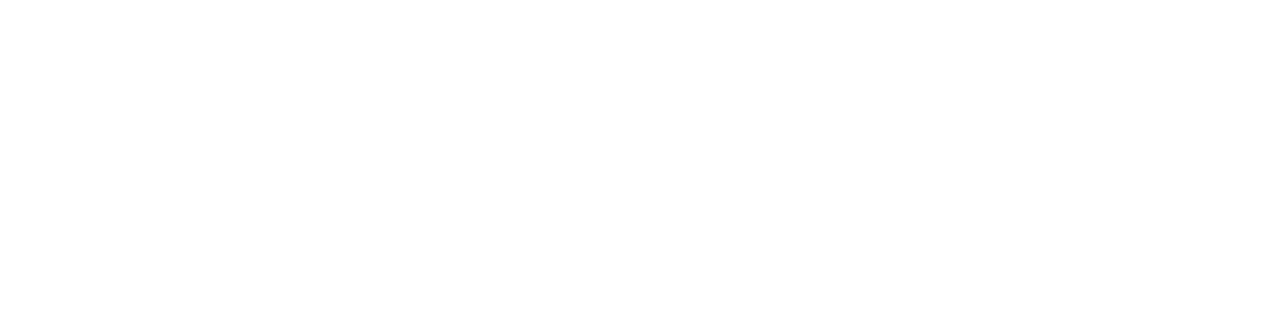
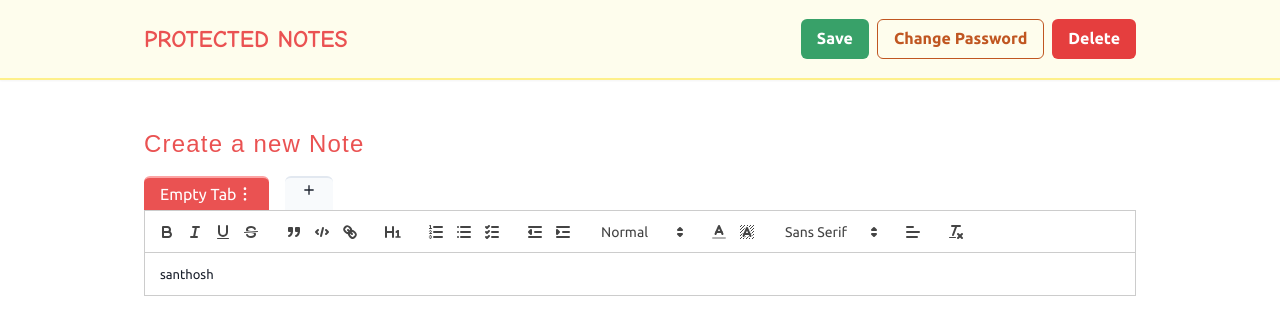
Before and after one commit to Santhosh1933/ProtectedNotes-Frontend, a React (Vite) app: page /edit/1 in a window 1280 px wide. Before the commit this address had no page. Shown: the top 334 px of the page. Built offline with nearby package versions, Linux system fonts and the light colour scheme; a web font is replaced by a local one.

Commit message:
Note create

```diff
--- a/package.json
+++ b/package.json
@@ -18,7 +18,9 @@
     "react-dom": "^18.2.0",
     "react-icons": "^5.2.1",
     "react-quill": "^2.0.0",
-    "react-router-dom": "^6.23.1"
+    "react-router-dom": "^6.23.1",
+    "recoil": "^0.7.7",
+    "uuidv4": "^6.2.13"
   },
   "devDependencies": {
     "@types/react": "^18.2.66",
--- a/src/App.jsx
+++ b/src/App.jsx
@@ -10,7 +10,7 @@ function App() {
       <BrowserRouter>
         <Routes>
           <Route path="/" element={<LandingPage />} />
-          <Route path="new/:name" element={<NewNotes />} />
+          <Route path="edit/:name" element={<NewNotes />} />
           <Route path="/:name" element={<Notes />} />
         </Routes>
       </BrowserRouter>
--- /dev/null
+++ b/src/hooks/NotesHook.js
@@ -0,0 +1,13 @@
+import { atom } from "recoil";
+import { v4 as uuidv4 } from "uuid";
+
+export const noteState = atom({
+  key: "noteState",
+  default: [
+    {
+      id: uuidv4(),
+      tabName: "Empty Tab",
+      content: "santhosh",
+    },
+  ],
+});
--- a/src/main.jsx
+++ b/src/main.jsx
@@ -3,11 +3,14 @@ import ReactDOM from "react-dom";
 import App from "./App.jsx";
 import "./index.css";
 import { ChakraProvider } from "@chakra-ui/react";
+import { RecoilRoot } from "recoil";
 
 ReactDOM.createRoot(document.getElementById("root")).render(
   <React.StrictMode>
     <ChakraProvider>
-      <App />
+      <RecoilRoot>
+        <App />
+      </RecoilRoot>
     </ChakraProvider>
   </React.StrictMode>
 );
--- a/src/pages/NewNotes.jsx
+++ b/src/pages/NewNotes.jsx
@@ -1,10 +1,16 @@
-import React, { useState } from "react";
+import React, { useEffect, useState } from "react";
 import { Navbar } from "../components/Navbar";
 import ReactQuill from "react-quill";
 import "react-quill/dist/quill.snow.css";
+import { v4 as uuidv4 } from "uuid";
+
 import {
   Button,
   Input,
+  Menu,
+  MenuButton,
+  MenuItem,
+  MenuList,
   Modal,
   ModalBody,
   ModalContent,
@@ -13,17 +19,32 @@ import {
   ModalOverlay,
   useDisclosure,
 } from "@chakra-ui/react";
+import { BiPlus } from "react-icons/bi";
+import { GoKebabHorizontal } from "react-icons/go";
+import { useRecoilState } from "recoil";
+import { noteState } from "../hooks/NotesHook";
 
 export const NewNotes = () => {
-  const [tabs, setTabs] = useState([
-    { id: 1, name: "Tab1" },
-    { id: 2, name: "Tab2" },
-  ]);
-  const [activeTab, setActiveTab] = useState(1);
-  const [text, setText] = useState("");
+  const [data, SetData] = useRecoilState(noteState);
+  const [activeTab, setActiveTab] = useState(data[0].id);
+
   const { isOpen, onOpen, onClose } = useDisclosure();
+  const [passwords, setPasswords] = useState({
+    viewPassword: "",
+    editPassword: "",
+  });
+
+  function handlePasswordChange(event) {
+    const { name, value } = event.target;
+    setPasswords((prevPasswords) => ({
+      ...prevPasswords,
+      [name]: value,
+    }));
+  }
+
   function SaveNotes() {
     onOpen();
+    console.log(passwords);
   }
 
   const toolbarOptions = [
@@ -43,6 +64,14 @@ export const NewNotes = () => {
     toolbar: toolbarOptions,
   };
 
+  useEffect(() => {
+    setActiveTab(data[0].id);
+  }, [data.length]);
+
+  // useEffect(() => {
+  //   console.log(data);
+  // }, [data]);
+
   return (
     <div>
       <Navbar SaveNotes={SaveNotes} />
@@ -51,32 +80,99 @@ export const NewNotes = () => {
           <h1 className="text-2xl text-primaryText font-semibold py-4 title tracking-wider">
             Create a new Note
           </h1>
-          <div className="flex w-full gap-4 overflow-scroll rm-scroll">
-            {tabs.map((tab) => (
-              <p
-                key={tab.id}
-                className={`px-4 py-1 ${
-                  activeTab === tab.id
-                    ? "bg-primaryText text-white border-red-300"
-                    : "bg-slate-50 "
-                } rounded-t-md cursor-pointer transition-all border-t-2`}
-                onClick={() => setActiveTab(tab.id)}
-              >
-                {tab.name}
-              </p>
+          <div className="flex w-full gap-4  overflow-scroll rm-scroll">
+            {data.map((tab) => (
+              <Menu key={tab.id}>
+                <div
+                  className={`px-4 py-1 ${
+                    activeTab === tab.id
+                      ? "bg-primaryText text-white border-red-300"
+                      : "bg-slate-50 "
+                  } rounded-t-md cursor-pointer transition-all border-t-2 flex items-center `}
+                  onClick={() => {
+                    setActiveTab(tab.id);
+                  }}
+                >
+                  <p key={tab.id}>{tab.tabName}</p>
+                  <MenuButton>
+                    <GoKebabHorizontal className="rotate-90" />
+                  </MenuButton>
+                </div>
+                <MenuList className="p-4 flex flex-col gap-2">
+                  <Input
+                    defaultValue={tab.tabName}
+                    onChange={(e) => {
+                      const newName = e.target.value;
+                      if (newName.length <= 15) {
+                        SetData((prevTabs) =>
+                          prevTabs.map((prevTab) =>
+                            prevTab.id === tab.id
+                              ? { ...prevTab, tabName: newName }
+                              : prevTab
+                          )
+                        );
+                      }
+                      if (!newName.trim()) {
+                        SetData((prevTabs) =>
+                          prevTabs.map((prevTab) =>
+                            prevTab.id === tab.id
+                              ? { ...prevTab, tabName: "Empty Tab" }
+                              : prevTab
+                          )
+                        );
+                      }
+                    }}
+                  />
+
+                  <MenuItem
+                    as={Button}
+                    onClick={() => {
+                      if (data.length !== 1) {
+                        SetData((prevTabs) =>
+                          prevTabs.filter((prevTab) => prevTab.id !== tab.id)
+                        );
+                      }
+                      setActiveTab(data[0].id);
+                    }}
+                  >
+                    Delete
+                  </MenuItem>
+                </MenuList>
+              </Menu>
             ))}
+            <p
+              className="px-4 py-1 bg-slate-50
+                 rounded-t-md cursor-pointer transition-all border-t-2"
+              onClick={() => {
+                let tabId = uuidv4();
+                SetData((pre) => [
+                  ...pre,
+                  { id: tabId, tabName: `Empty Tab`, content: "" },
+                ]);
+              }}
+            >
+              <BiPlus />
+            </p>
           </div>
           <div className=" w-full h-[65vh] rounded-b-md ">
             <ReactQuill
               modules={modules}
               theme="snow"
-              value={text}
-              onChange={setText}
+              value={data.find((content) => content.id === activeTab)?.content}
+              onChange={(content) => {
+                const newData = [...data];
+                console.log(newData)
+                const tabIndex = newData.findIndex(
+                  (item) => item.id === activeTab
+                );
+                newData[tabIndex] = { ...newData[tabIndex], content: content };
+                SetData(newData);
+              }}
             />
           </div>
         </div>
       </div>
-      <Modal isOpen={isOpen} onClose={onClose}>
+      <Modal closeOnOverlayClick={false} isOpen={isOpen} onClose={onClose}>
         <ModalOverlay />
         <ModalContent>
           <ModalHeader className="text-[#ea5252]">Save Notes</ModalHeader>
@@ -84,11 +180,21 @@ export const NewNotes = () => {
             <p>Create a Password for Both Edit Access and View Access</p>
             <div className="py-4">
               <p>Password for Edit Access</p>
-              <Input type="password" />
+              <Input
+                type="password"
+                name="editPassword"
+                value={passwords.editPassword}
+                onChange={handlePasswordChange}
+              />
             </div>
             <div>
               <p>Password for View Access</p>
-              <Input type="password" />
+              <Input
+                type="password"
+                name="viewPassword"
+                value={passwords.viewPassword}
+                onChange={handlePasswordChange}
+              />
             </div>
           </ModalBody>
           <ModalFooter>
@@ -96,7 +202,11 @@ export const NewNotes = () => {
               colorScheme="blue"
               mr={3}
               onClick={() => {
-                // Navigate("/");
+                onClose();
+                setPasswords({
+                  viewPassword: "",
+                  editPassword: "",
+                });
               }}
             >
               Cancel
@@ -107,7 +217,7 @@ export const NewNotes = () => {
                 // Navigate("/new/s");
               }}
             >
-              Create Note
+              Save
             </Button>
           </ModalFooter>
         </ModalContent>
--- a/src/pages/Notes.jsx
+++ b/src/pages/Notes.jsx
@@ -43,7 +43,7 @@ export const Notes = () => {
                 Cancel
               </Button>
               <Button variant="ghost" onClick={()=>{
-                Navigate("/new/s")
+                Navigate("/edit/s")
               }}>Create Note</Button>
             </ModalFooter>
           </ModalContent>
```
Also changed, not shown: 1 other file (tests, documents, lock files or other folders).
